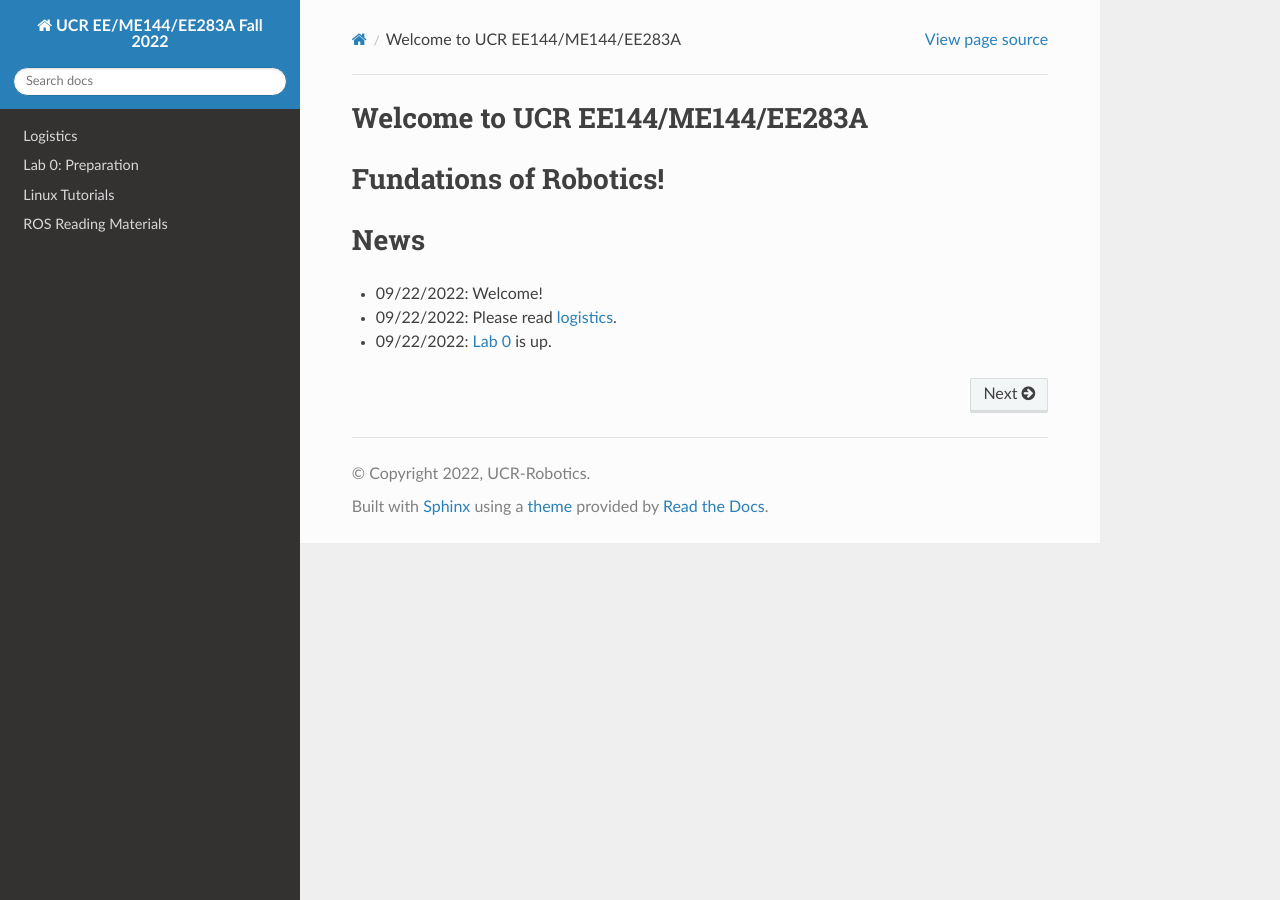
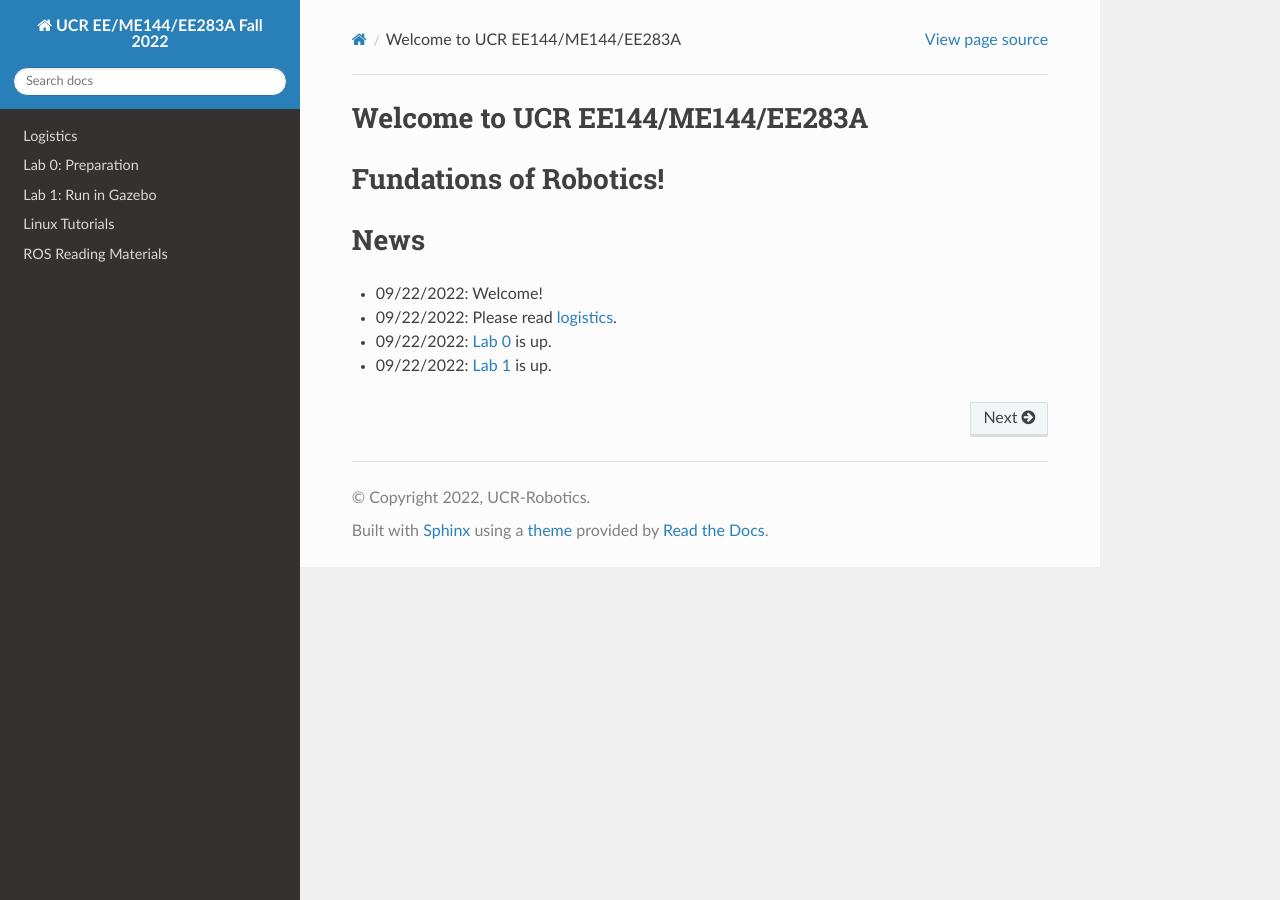
Before and after one commit to UCR-Robotics/ee144, a Sphinx documentation site: the page built from docs/index.rst, in a window 1280 px wide. Built offline with Sphinx 7.4.7 and the Read the Docs theme 2.0.0, drawn with Linux system fonts in a browser that asks for light colours.

Commit message:
Update index.rst
Add lab1

```diff
--- a/docs/index.rst
+++ b/docs/index.rst
@@ -24,3 +25,4 @@ News
 - 09/22/2022: Welcome!
 - 09/22/2022: Please read `logistics <logistics.html>`_.
 - 09/22/2022: `Lab 0 <lab0.html>`_ is up.
+- 09/22/2022: `Lab 1 <lab1.html>`_ is up.
```
Also changed, not shown: other parts of docs/index.rst (+1 -0 lines).
